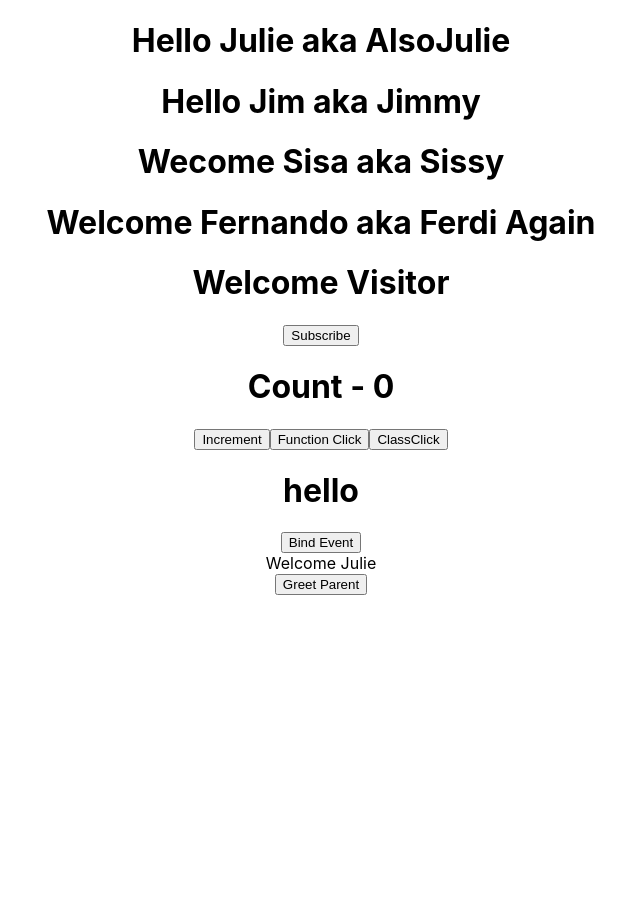
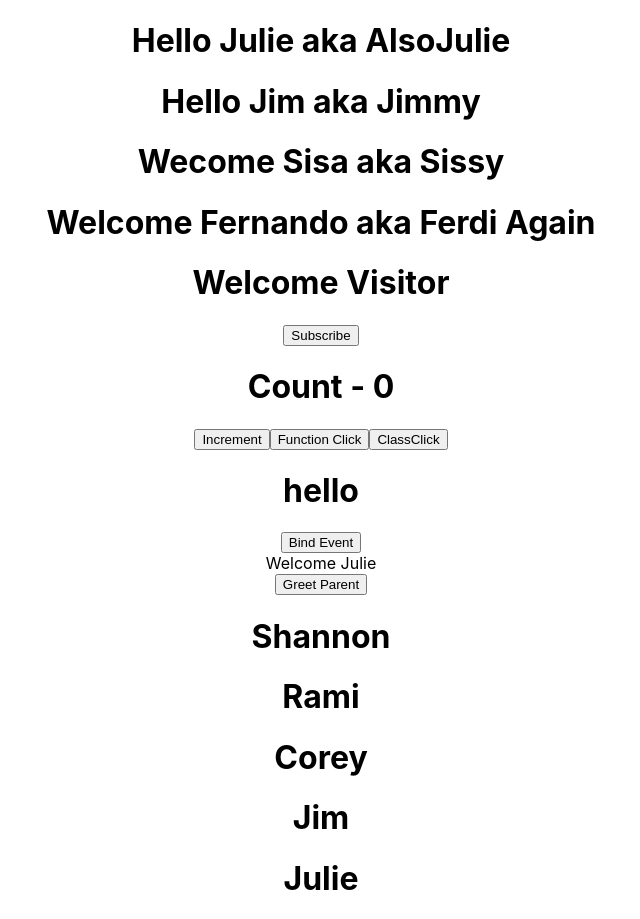
Before and after one commit to julieCodes2/JavaScript2, a React (Create React App) app in the folder react/hello-world/: page / in a window 1280 px wide. Shown: the whole page, without its empty margins (319-959 px from the left). Before the commit the page ends 800 px from the top, so only its background shows below. Built offline with nearby package versions, Linux system fonts and the light colour scheme.

Commit message:
Adding NameList.js

```diff
--- a/react/hello-world/src/App.js
+++ b/react/hello-world/src/App.js
@@ -10,6 +10,7 @@ import FunctionClick from './components/FunctionClick';
 import Eventbind from "./components/Eventbind";
 import UserGreeting from "./components/UserGreeting";
 import ParentComponent from "./components/ParentComponent";
+import NameList from './components/NameList';
 // import ChildComponent from './components/ChildComponent';
 
 function App() {
@@ -26,6 +27,7 @@ function App() {
       <Eventbind/>
       <UserGreeting/>
       <ParentComponent/>
+      <NameList/>
 
     </div>
 
--- /dev/null
+++ b/react/hello-world/src/components/NameList.js
@@ -0,0 +1,15 @@
+import React from 'react'
+
+function NameList() {
+    const names = ["Shannon", "Rami", "Corey", "Jim", "Julie"];
+    //const nameList = names.map((name) => <h1>{name}</h1>);
+  return (
+    <div>
+        {names.map((name,index) => (
+        <h1 key={index}>{name}</h1>
+        ))}
+    </div>
+  );
+}
+
+export default NameList;
```
